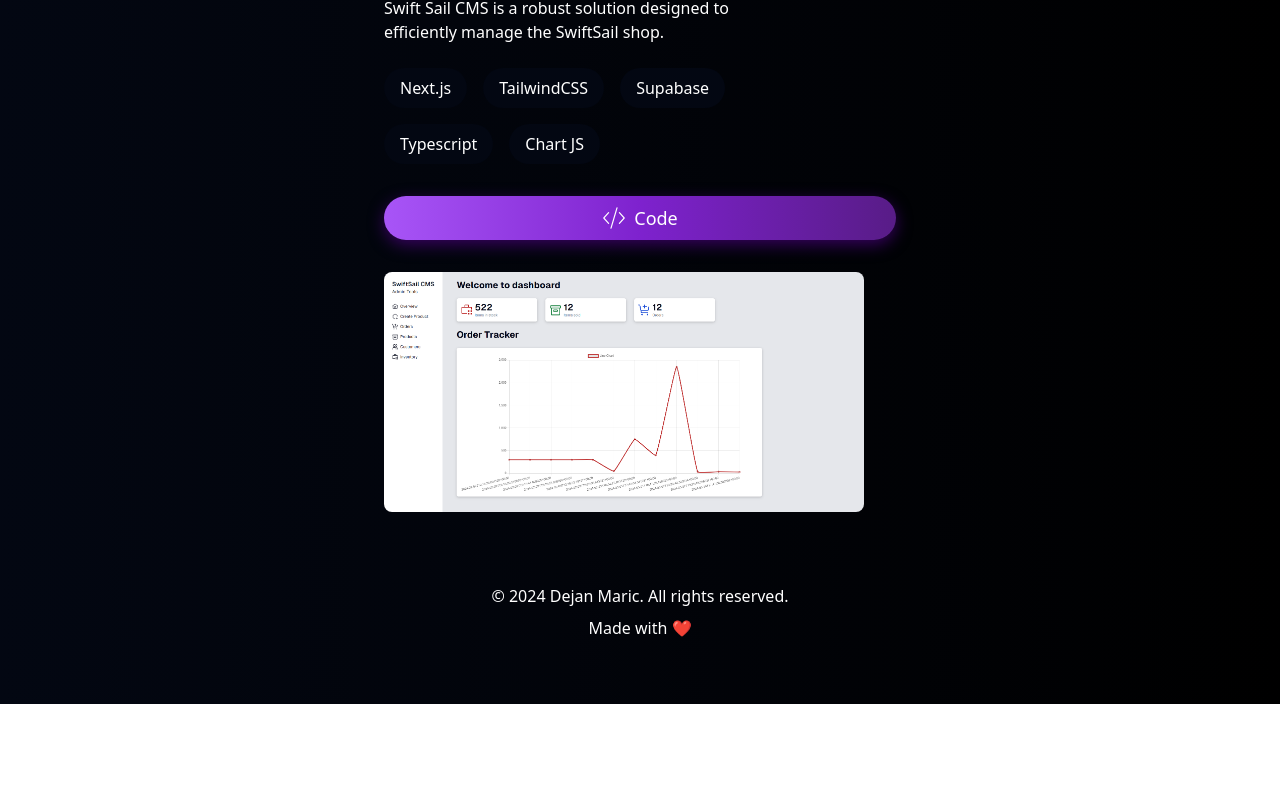
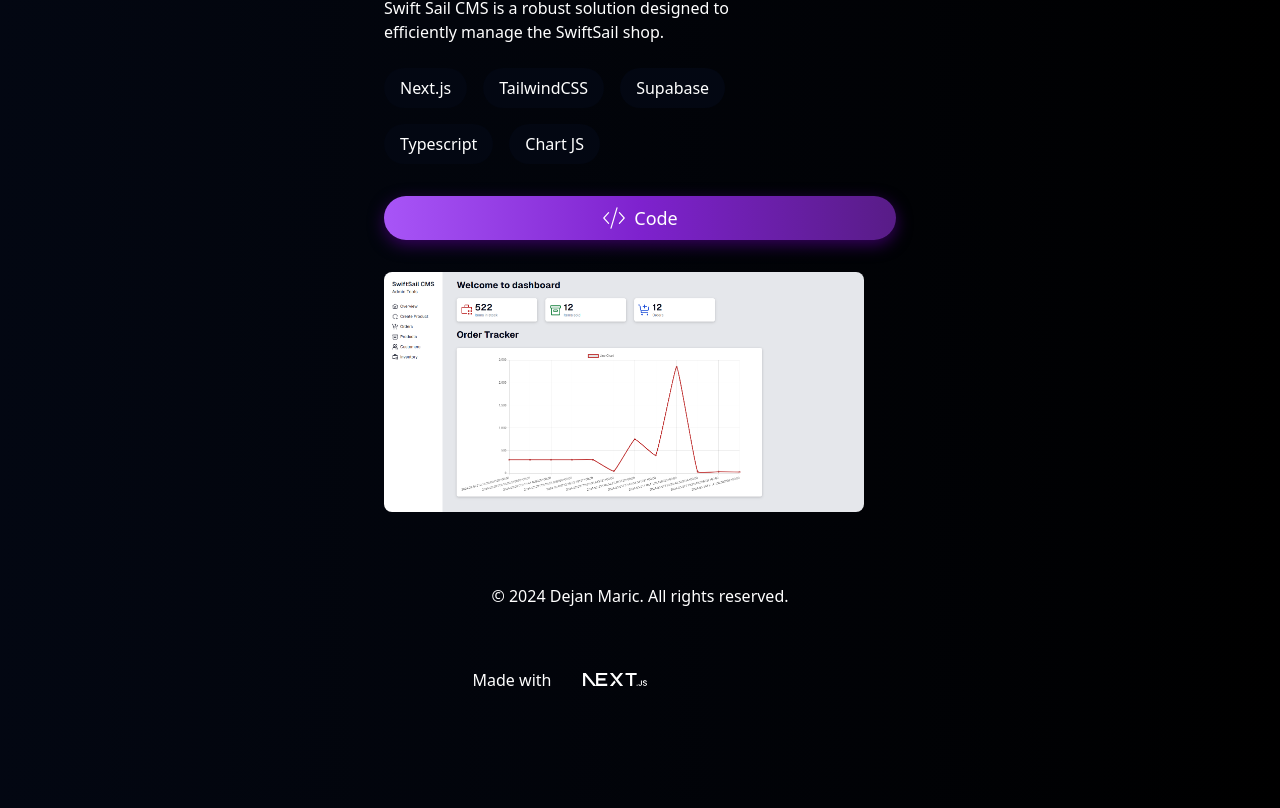
Before and after one commit to maricd7/portfolio, a Next.js app: page / in a window 1280 px wide. Shown: the part 3329-4137 px from the top of the page. Before the commit the page ends 4033 px from the top, so only its background shows below. Built offline with nearby package versions, Linux system fonts and the light colour scheme; some icons are missing.

Commit message:
footer update

```diff
--- a/src/app/components/Footer/Footer.js
+++ b/src/app/components/Footer/Footer.js
@@ -1,21 +1,32 @@
-import React from 'react'
-
+"use client";
+import Image from "next/image";
+import React from "react";
+import { Icon } from "@iconify/react/dist/iconify.js";
 function Footer() {
   return (
     <footer className=" text-white py-8 w-full mt-10">
       <div className="container mx-auto text-center">
-      <p className='text-white'>
+        <p className="text-white">
           &copy; {new Date().getFullYear()} Dejan Maric. All rights reserved.
         </p>
-      <p className="mt-2 text-white ">
+        <p className="mt-2 text-white flex items-center justify-center gap-8">
           Made with{" "}
-        <span role="img" aria-label="heart">
-          ❤️
-        </span>{" "}
+          <Image
+            src="/tech-icons/nextjs.svg"
+            alt="Next Js"
+            height={32}
+            width={64}
+          />
+          <Icon
+            icon="devicon-plain:tailwindcss-wordmark"
+            width="128"
+            height="128"
+            style={{ color: "#fff" }}
+          />
         </p>
       </div>
     </footer>
-  )
+  );
 }
 
-export default Footer
+export default Footer;
```
Lines whose indentation alone changed are shown as unchanged.
